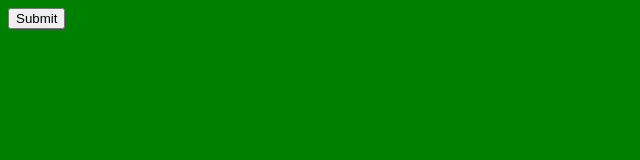
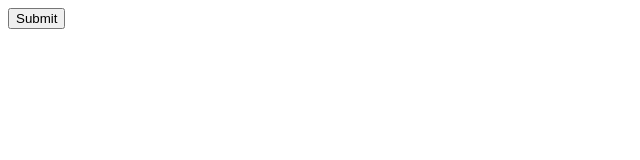
Before and after one commit to SoumyaMitra2002/Pop_up, a plain HTML site: page index.html in a window 1280 px wide. Shown: the whole page, without its empty margins (0-640 px from the left). Drawn offline with Linux system fonts and the light colour scheme.

Commit message:
Just Commit

```diff
--- a/style.css
+++ b/style.css
@@ -1,6 +1,4 @@
-body{
-    background-color: green;
-}
+
 .popup{
    transform: scale(0.5);
    visibility: hidden;
```
